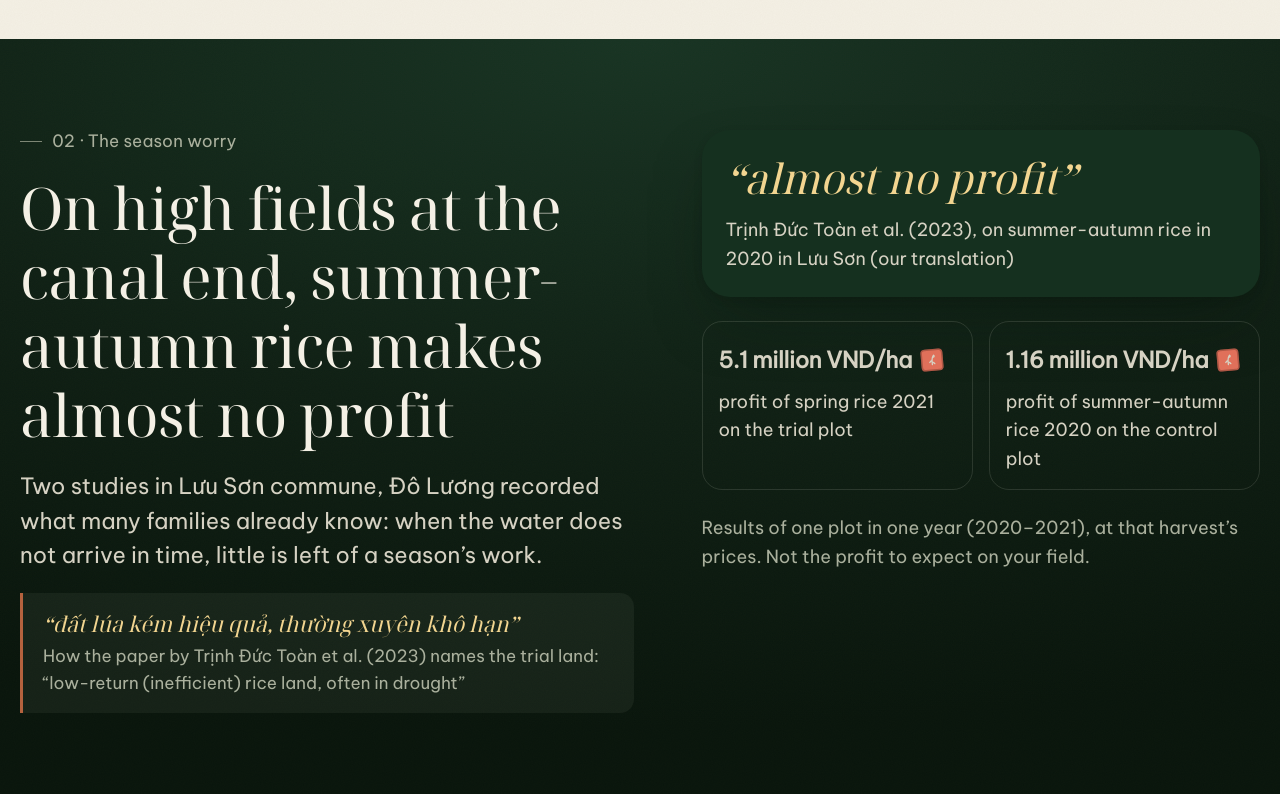
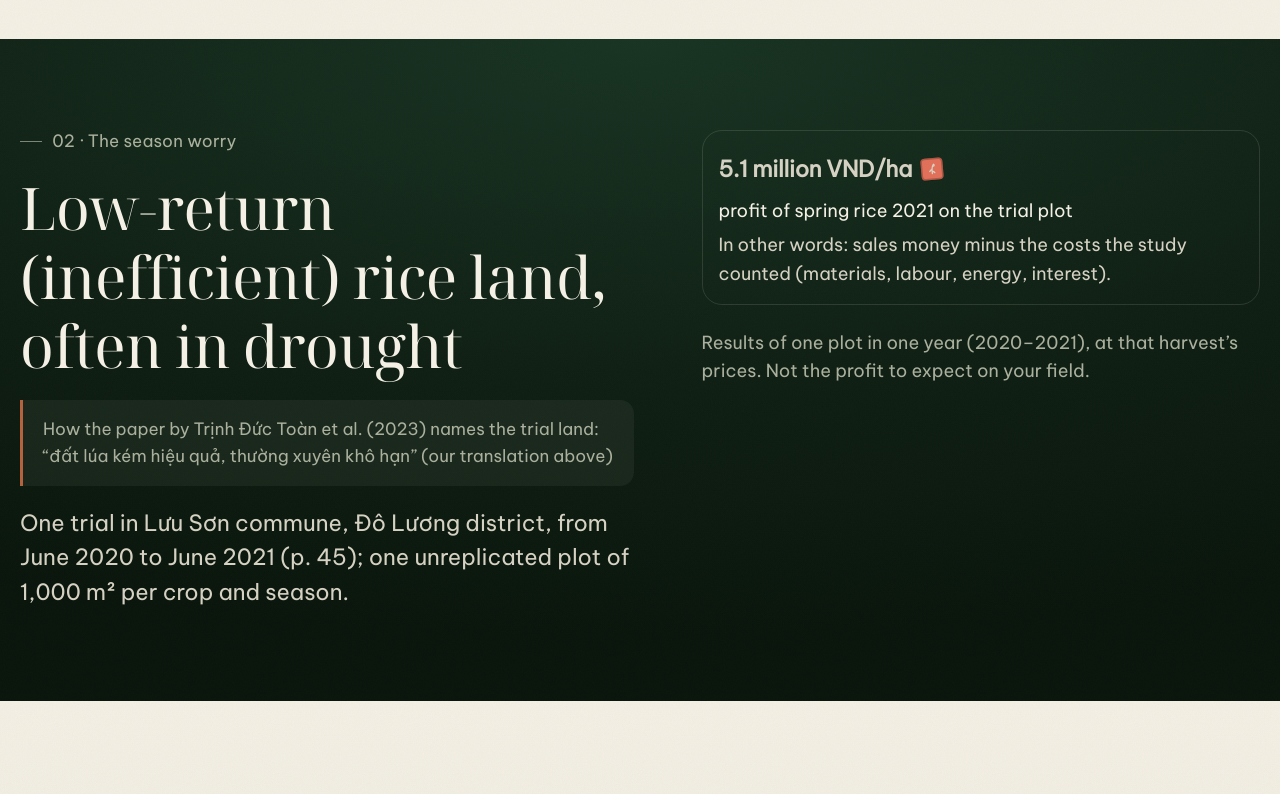
Before and after one commit to solar11781/miaudow, a React (Vite) app in the folder frontend/: page / in a window 1280 px wide. Shown: the part 2660-3454 px from the top of the page. Built offline with nearby package versions, Linux system fonts and the light colour scheme; no server answers.

Commit message:
fix: show one study's profit on the home page with its own definition, under the paper's land words

```diff
--- a/frontend/src/features/home/HomePage.module.css
+++ b/frontend/src/features/home/HomePage.module.css
@@ -290,10 +290,6 @@
   background: rgba(244, 240, 229, 0.05);
   border-radius: 0 var(--r-md) var(--r-md) 0;
 }
-.studyLand span {
-  font: italic 400 1.35rem/1.35 var(--font-display);
-  color: var(--c-gold-300);
-}
 .studyLand small {
   font-size: var(--t-small);
   color: var(--fg-3);
@@ -302,37 +298,6 @@
   display: flex;
   flex-direction: column;
   gap: var(--s-6);
-}
-.quote {
-  margin: 0;
-  padding: var(--s-6);
-  border-radius: var(--r-xl);
-  background: var(--bg-raised);
-  box-shadow: var(--shadow-float);
-}
-.quote blockquote {
-  font: italic 400 clamp(1.8rem, 1.4rem + 1.6vw, 2.6rem)/1.2 var(--font-display);
-  color: var(--c-gold-300);
-}
-.quote blockquote::before {
-  content: '“';
-}
-.quote blockquote::after {
-  content: '”';
-}
-.quote figcaption {
-  margin-top: var(--s-3);
-  color: var(--fg-2);
-}
-.stats {
-  display: grid;
-  grid-template-columns: repeat(2, minmax(0, 1fr));
-  gap: var(--s-4);
-}
-@media (max-width: 480px) {
-  .stats {
-    grid-template-columns: minmax(0, 1fr);
-  }
 }
 .stat {
   display: flex;
--- a/frontend/src/features/home/HomePage.tsx
+++ b/frontend/src/features/home/HomePage.tsx
@@ -141,9 +141,8 @@ function Heritage() {
   );
 }
 
-function Problem() {
+export function Problem() {
   const t = useT();
-  const f = useFormat();
   const refs = useRefs();
   const rice = PLANS.find((p) => p.id === 'cc5')?.crops[0];
   return (
@@ -154,36 +153,20 @@ function Problem() {
           <h2 id="problem-title" className="h1">
             {t.home.problemTitle}
           </h2>
-          <p className="lead">{t.home.problemLead}</p>
           <p className={s.studyLand}>
-            <span>“{t.home.studyLand}”</span>
             <small>{t.home.studyLandBy}</small>
           </p>
+          <p className="lead">{t.home.problemLead}</p>
         </Reveal>
+        {/* one study's money only: the second paper defines profit differently (D-52) */}
         <Reveal className={s.problemSide} delay={100}>
-          <figure className={s.quote}>
-            <blockquote>{t.home.quote}</blockquote>
-            <figcaption>{t.home.quoteBy}</figcaption>
-          </figure>
-          <div className={s.stats}>
-            {rice && (
-              <div className={s.stat}>
-                <SourceValue size="lg" {...refs.cropProfit(rice)} />
-                <span>{t.home.riceSpring}</span>
-              </div>
-            )}
+          {rice && (
             <div className={s.stat}>
-              <SourceValue
-                size="lg"
-                sourceId="p03"
-                kind="study"
-                value={`${f.n(1.16, 2)} ${t.common.millionPerHa}`}
-                label={t.home.riceSummer}
-                detail={t.home.riceSummerDetail}
-              />
-              <span>{t.home.riceSummer}</span>
+              <SourceValue size="lg" {...refs.cropProfit(rice)} />
+              <span>{t.home.riceSpring}</span>
+              <span>{t.farmer.definitionPlain.p02}</span>
             </div>
-          </div>
+          )}
           <p className={s.trialNote}>{t.home.trialNote}</p>
         </Reveal>
       </div>
--- a/frontend/src/i18n/en.ts
+++ b/frontend/src/i18n/en.ts
@@ -151,18 +151,14 @@ export const en: Messages = {
       },
     ],
     problemEyebrow: '02 · The season worry',
-    problemTitle: 'On high fields at the canal end, summer-autumn rice makes almost no profit',
+    // the paper's own land words (D-160), in the translation rules/rotations.yaml and the officer page use
+    problemTitle: 'Low-return (inefficient) rice land, often in drought',
+    // rules/rotations.yaml `usual` why.evidence (P-02 p. 45)
     problemLead:
-      'Two studies in Lưu Sơn commune, Đô Lương recorded what many families already know: when the water does not arrive in time, little is left of a season’s work.',
-    studyLand: 'đất lúa kém hiệu quả, thường xuyên khô hạn',
+      'One trial in Lưu Sơn commune, Đô Lương district, from June 2020 to June 2021 (p. 45); one unreplicated plot of 1,000 m² per crop and season.',
     studyLandBy:
-      'How the paper by Trịnh Đức Toàn et al. (2023) names the trial land: “low-return (inefficient) rice land, often in drought”',
-    quote: 'almost no profit',
-    quoteBy: 'Trịnh Đức Toàn et al. (2023), on summer-autumn rice in 2020 in Lưu Sơn (our translation)',
+      'How the paper by Trịnh Đức Toàn et al. (2023) names the trial land: “đất lúa kém hiệu quả, thường xuyên khô hạn” (our translation above)',
     riceSpring: 'profit of spring rice 2021 on the trial plot',
-    riceSummer: 'profit of summer-autumn rice 2020 on the control plot',
-    riceSummerDetail:
-      'The paper says: “almost no profit, the economic return only reaches 1.16 million/ha” (our translation). Profit in this paper subtracts material costs only.',
     trialNote:
       'Results of one plot in one year (2020–2021), at that harvest’s prices. Not the profit to expect on your field.',
     climateEyebrow: '03 · 34 years of rain',
--- a/frontend/src/i18n/vi.ts
+++ b/frontend/src/i18n/vi.ts
@@ -149,17 +149,13 @@ export const vi = {
       },
     ],
     problemEyebrow: '02 · Nỗi lo mùa vụ',
-    problemTitle: 'Trên ruộng cao, cuối kênh, lúa vụ Hè Thu gần như không có lãi',
+    // lời của bài báo về đất (D-160)
+    problemTitle: 'Đất lúa kém hiệu quả, thường xuyên khô hạn',
+    // rules/rotations.yaml `usual` why.evidence (P-02 tr. 45)
     problemLead:
-      'Hai nghiên cứu ở xã Lưu Sơn, Đô Lương ghi lại điều nhiều gia đình đã biết: khi nước không về kịp, công sức một vụ lúa có thể chẳng còn lại bao nhiêu.',
-    studyLand: 'đất lúa kém hiệu quả, thường xuyên khô hạn',
+      'Một thử nghiệm tại xã Lưu Sơn, huyện Đô Lương, “từ tháng 6 năm 2020 đến tháng 6 năm 2021” (tr. 45); mỗi cây trồng một ô 1.000 m² trong một vụ, không lặp lại.',
     studyLandBy: 'Cách bài báo của Trịnh Đức Toàn và cộng sự (2023) gọi đất thử nghiệm',
-    quote: 'gần như không có lợi nhuận',
-    quoteBy: 'Trịnh Đức Toàn và cs. (2023), về lúa vụ Hè Thu năm 2020 ở Lưu Sơn',
     riceSpring: 'lãi lúa vụ Đông Xuân 2021 trên ô thử nghiệm',
-    riceSummer: 'lãi lúa vụ Hè Thu 2020 trên ô đối chứng',
-    riceSummerDetail:
-      'Bài báo ghi: “gần như không có lợi nhuận, hiệu quả kinh tế chỉ đạt 1,16 triệu/ha”. Lợi nhuận ở bài này chỉ trừ chi phí vật chất.',
     trialNote:
       'Kết quả của một ô ruộng trong một năm (2020–2021), giá bán lúc thu hoạch năm đó. Không phải tiền lãi dự kiến trên ruộng nhà bạn.',
     climateEyebrow: '03 · Mưa nắng 34 năm',
```
Also changed, not shown: 1 other file (tests, documents, lock files or other folders).
